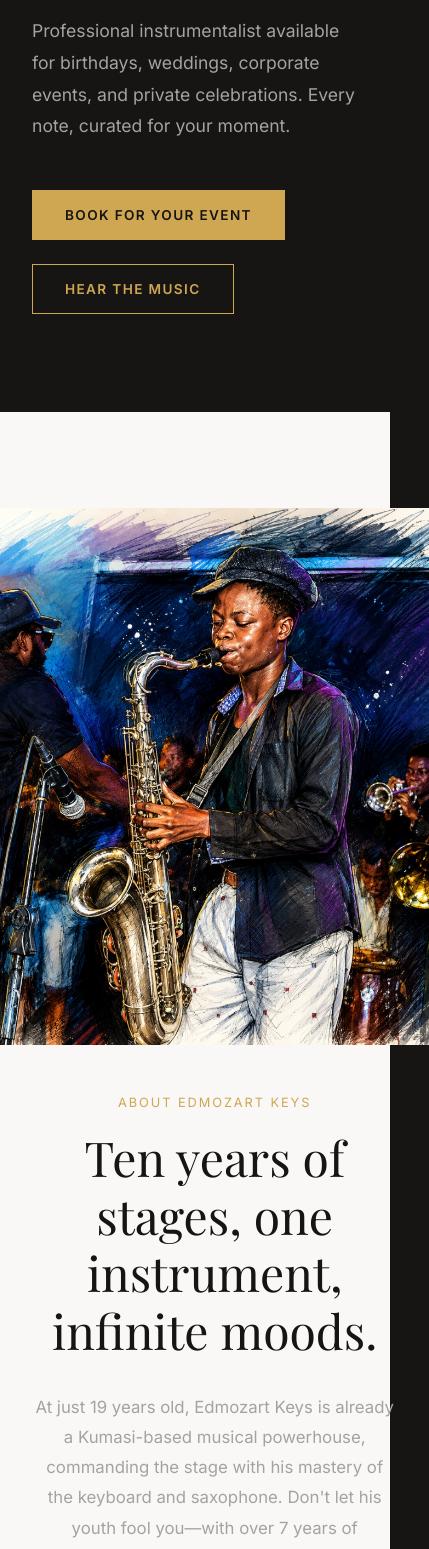
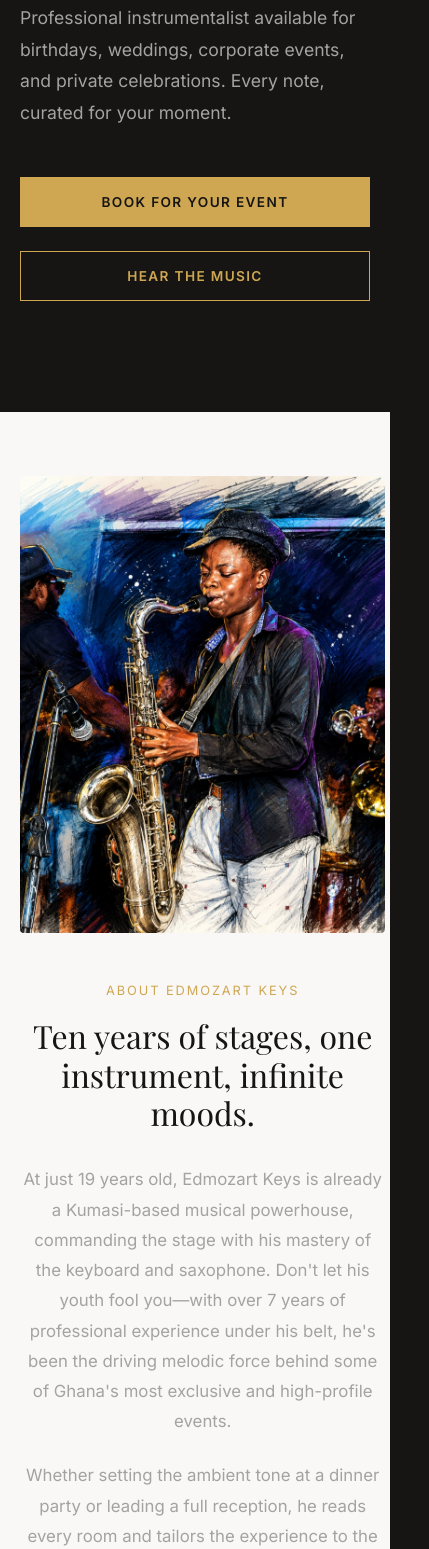
Before and after one commit to buttoski-mike/edmozart-site, a Next.js app: page / in a window 390 px wide. Shown: the part 432-1981 px from the top of the page, 429 px wide, since content can reach past the window. Built offline with nearby package versions, Linux system fonts and the light colour scheme; no server answers; a web font is replaced by a local one.

Commit message:
Complete CSS architecture overhaul for flawless mobile layout

```diff
--- a/app/globals.css
+++ b/app/globals.css
@@ -15,8 +15,9 @@
   --font-serif: 'Playfair Display', serif;
   --font-sans: 'Inter', sans-serif;
 
-  --spacing-section: 6rem;
-  --spacing-container: 2rem;
+  /* Fluid spacing */
+  --spacing-section: clamp(4rem, 10vw, 8rem);
+  --spacing-container: clamp(1.25rem, 4vw, 2rem);
 }
 
 * {
@@ -104,7 +105,7 @@ button {
 }
 
 .section-title {
-  font-size: 3.5rem;
+  font-size: clamp(2.5rem, 5vw, 3.5rem);
   margin-bottom: 1.5rem;
   letter-spacing: -0.02em;
 }
--- a/components/About.js
+++ b/components/About.js
@@ -6,7 +6,7 @@ import { motion } from "framer-motion";
 export default function About() {
   return (
     <section className={styles.aboutSection} id="about">
-      <div className={styles.grid}>
+      <div className={`container ${styles.grid}`}>
         <motion.div
           className={styles.imageContainer}
           initial={{ opacity: 0, y: 20 }}
--- a/components/About.module.css
+++ b/components/About.module.css
@@ -9,9 +9,6 @@
   grid-template-columns: 1fr 1fr;
   gap: 4rem;
   align-items: center;
-  max-width: 1200px;
-  margin: 0 auto;
-  padding: 0 var(--spacing-container);
 }
 
 .imageContainer {
@@ -33,7 +30,7 @@
 }
 
 .title {
-  font-size: 3rem;
+  font-size: clamp(2rem, 5vw, 3rem);
   margin-bottom: 2rem;
   color: var(--color-dark);
 }
@@ -81,19 +78,9 @@
     grid-template-columns: 1fr;
     gap: 3rem;
     text-align: center;
-    padding: 0;
-  }
-  .imageContainer {
-    width: 100%;
-    margin-left: 0;
-    margin-right: 0;
-    max-width: none;
-    border-radius: 0;
-    background-color: transparent;
   }
   .content {
-    padding-right: var(--spacing-container);
-    padding-left: var(--spacing-container);
+    padding-right: 0;
   }
   .stats {
     justify-content: center;
--- a/components/Hero.module.css
+++ b/components/Hero.module.css
@@ -21,7 +21,7 @@
 }
 
 .title {
-  font-size: 5.5rem;
+  font-size: clamp(3rem, 8vw, 5.5rem);
   line-height: 1.1;
   margin-bottom: 2rem;
   letter-spacing: -0.02em;
@@ -67,13 +67,15 @@
   background-color: var(--color-gold);
 }
 
-@media (max-width: 768px) {
-  .title {
-    font-size: 3.5rem;
-  }
+@media (max-width: 900px) {
   .actions {
     flex-direction: column;
-    align-items: flex-start;
+    align-items: stretch;
+    width: 100%;
+  }
+  .actions button {
+    width: 100%;
+    text-align: center;
   }
   .scrollIndicator {
     display: none;
--- a/components/Services.module.css
+++ b/components/Services.module.css
@@ -83,13 +83,15 @@
 @media (max-width: 900px) {
   .grid {
     grid-template-columns: 1fr;
-    border-left: none;
+    border: none;
+    gap: 2rem;
   }
   .card {
-    border-right: none;
-    border-bottom: 1px solid var(--color-border-dark);
+    border: 1px solid var(--color-border-dark);
+    padding: 2.5rem 1.5rem;
+    text-align: center;
   }
-  .card:last-child {
-    border-bottom: none;
+  .icon {
+    justify-content: center;
   }
 }
```
